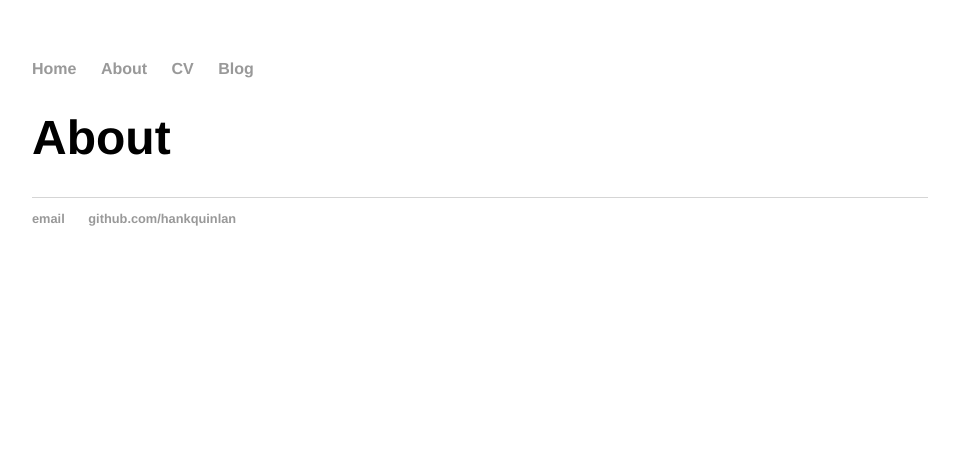
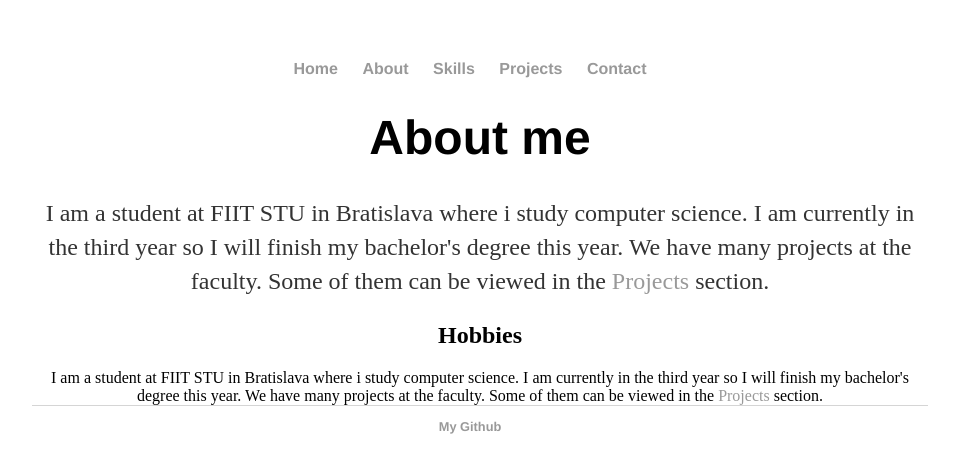
Before and after one commit to xgemelaj/xgemelaj.github.io, a Jekyll site: the page built from about/index.html, in a window 1280 px wide. Shown: the top 473 px of the page, without its empty margins (160-1119 px from the left). Built offline with Jekyll 4.4.1, drawn with Linux system fonts in a browser that asks for light colours.

Commit message:
doplnenie

```diff
--- a/_layouts/default.html
+++ b/_layouts/default.html
@@ -6,23 +6,23 @@
 			<link rel="stylesheet" type="text/css" href="/css/main.css">
 		</head>
 		<body>
-			<nav>
+			<nav style="text-align: center;">
 	    		<ul>
 	        		<li><a href="/">Home</a></li>
 		        	<li><a href="/about">About</a></li>
-	        		<li><a href="/cv">CV</a></li>
-	        		<li><a href="/blog">Blog</a></li>
+	        		<li><a href="/skills">Skills</a></li>
+	        		<li><a href="/projects">Projects</a></li>
+	        		<li><a href="/contact">Contact</a></li>
 	    		</ul>
 			</nav>
-			<div class="container">
+			<div class="container" style="text-align: center;">
 
 			{{ content }}
 
 			</div><!-- /.container -->
-			<footer>
+			<footer style="text-align: center;">
 	    		<ul>
-	        		<li><a href="mailto:hankquinlanhub@gmail.com">email</a></li>
-	        		<li><a href="https://github.com/hankquinlan">github.com/hankquinlan</a></li>
+	        		<li><a href="https://github.com/xgemelaj">My Github</a></li>
 				</ul>
 			</footer>
 		</body>
--- a/about/index.html
+++ b/about/index.html
@@ -2,4 +2,16 @@
 layout: default
 title: About
 ---
-	<h1>{{ page.title }}</h1>
+<link rel="stylesheet" type="text/css" href="/css/main.css">
+<div class="blurb" style="text-align: center;">
+	<h1>About me</h1>
+	<p>I am a student at FIIT STU in Bratislava where i study computer science. I am currently in the third year so I will finish my bachelor's degree this year.
+		We have many projects at the faculty. Some of them can be viewed in the <a href="/projects">Projects</a> section.</p>
+
+	<h2>Hobbies</h2>
+	<span>
+		I am a student at FIIT STU in Bratislava where i study computer science. I am currently in the third year so I will finish my bachelor's degree this year.
+		We have many projects at the faculty. Some of them can be viewed in the <a href="/projects">Projects</a> section.
+	</span>
+
+</div><!-- /.blurb -->
--- /dev/null
+++ b/css/about.css
@@ -0,0 +1,3 @@
+span{
+    display: inline-block;
+}
--- a/blog/index.html
+++ b/projects/index.html
@@ -1,6 +1,6 @@
 ---
 layout: default
-title: Hank Quinlan's Blog
+title: My projects
 ---
 	<h1>{{ page.title }}</h1>
 	<ul class="posts">
--- a/cv/index.html
+++ b/skills/index.html
@@ -1,5 +1,5 @@
 ---
 layout: default
-title: About
+title: Skills
 ---
 	<h1>{{ page.title }}</h1>
```
Also changed, not shown: _posts/2019-03-04-Project1.md (added, +7 -0 lines), contact/index.html (added, +7 -0 lines), index.html (+4 -4 lines), projects/atom.xml (renamed from blog/atom.xml).
